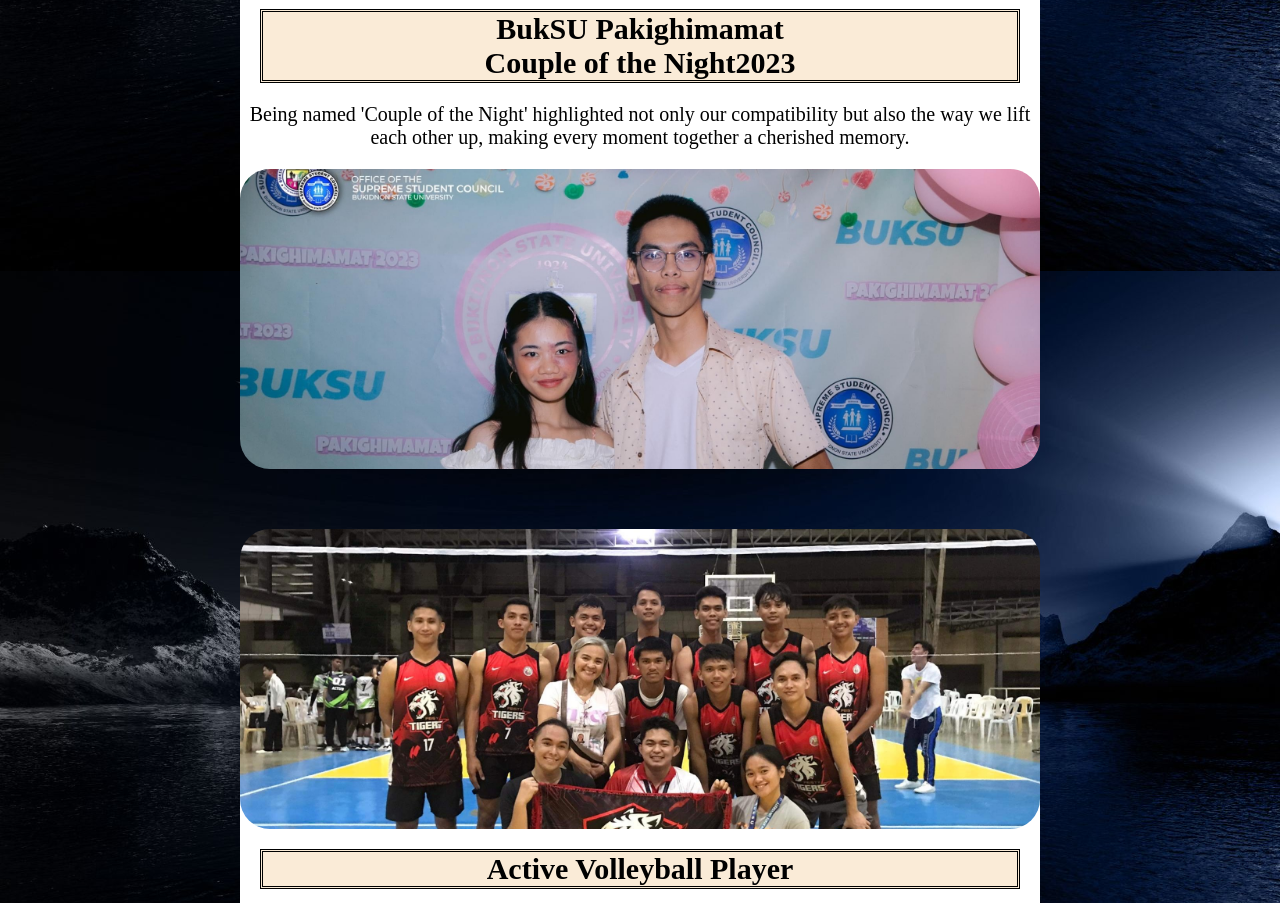
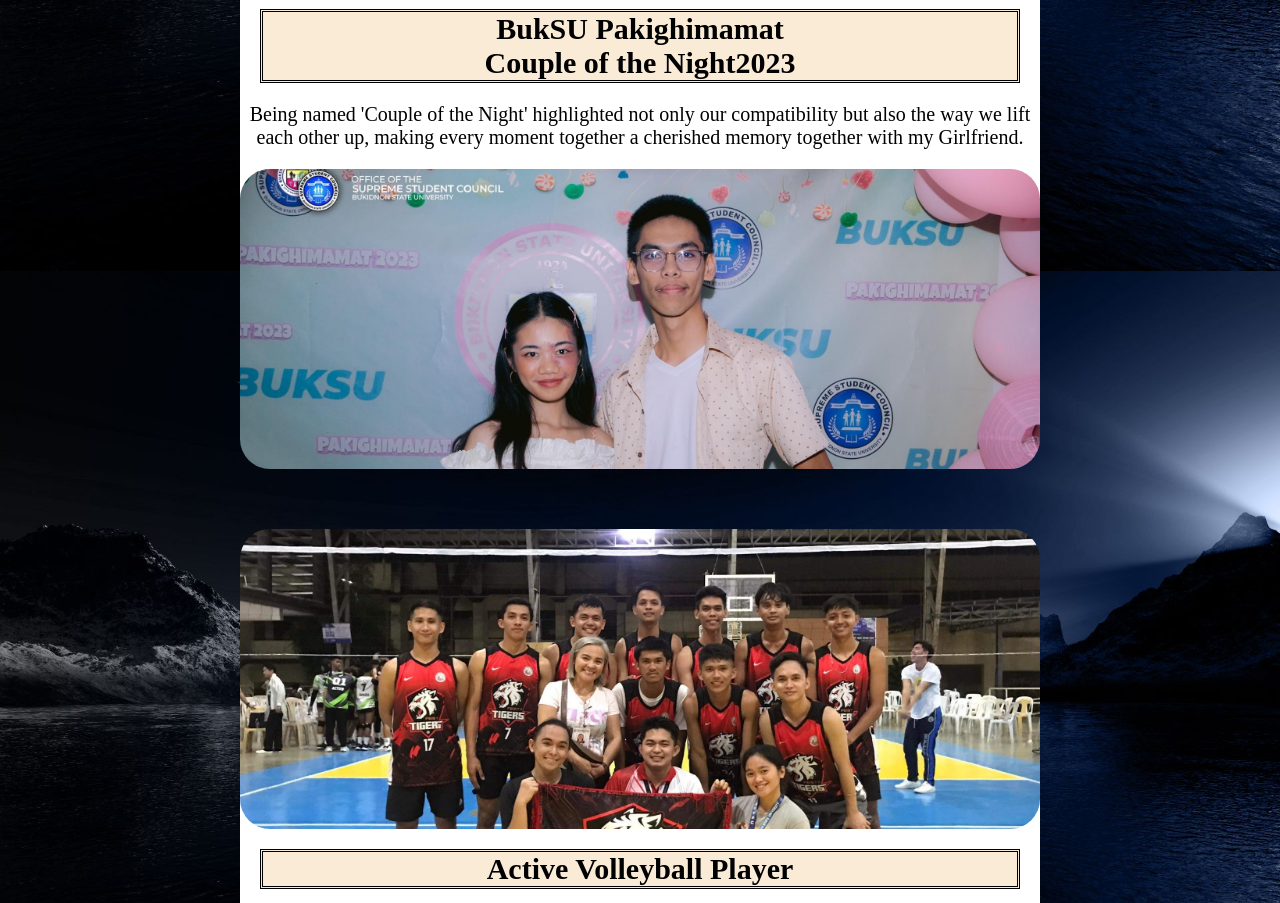
Before and after one commit to eleiv/VieleMarione.github.io, a plain HTML site: page Flex Page.html in a window 1280 px wide. Shown: the part 3729-4632 px from the top of the page. Drawn offline with Linux system fonts and the light colour scheme.

Commit message:
Update Flex Page.html

```diff
--- a/Flex Page.html
+++ b/Flex Page.html
@@ -53,7 +53,7 @@
         <div class="high">
             <div class="image5"></div>
             <h2 class="title">BukSU Pakighimamat<br> Couple of the Night2023</h2>
-            <p>Being named 'Couple of the Night' highlighted not only our compatibility but also the way we lift each other up, making every moment together a cherished memory.</p>
+            <p>Being named 'Couple of the Night' highlighted not only our compatibility but also the way we lift each other up, making every moment together a cherished memory together with my Girlfriend.</p>
             <div class="image5a"></div>
         </div>
         <div class="high">
```
